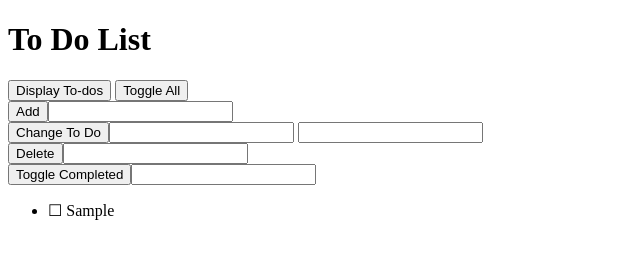
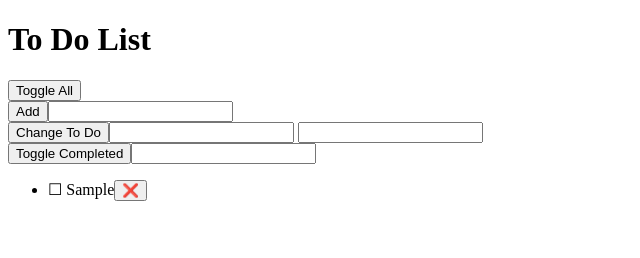
Before and after one commit to ratcliffealison/To-do-List-application, a plain HTML site: page index.html in a window 1280 px wide. Both pictures are taken after typing "Sample" into the empty fields and a click on the button "Add". Shown: the whole page, without its empty margins (0-640 px from the left). Drawn offline with Linux system fonts and the light colour scheme.

Commit message:
Added event delegation, delete buttons for each item and removed delete input

```diff
--- a/index.html
+++ b/index.html
@@ -13,7 +13,6 @@
     <h1>To Do List</h1>
 
     <div>
-      <button onclick="handlers.displayTodos()">Display To-dos</button>
       <button onclick="handlers.toggleAll()">Toggle All</button>
     </div>
     <div>
@@ -28,11 +27,6 @@
     </div>
 
     <div>
-      <button onclick="handlers.deleteTodo()">Delete</button
-      ><input id="delete-todo-position-input" type="number" />
-    </div>
-
-    <div>
       <button onclick="handlers.toggleCompleted()">Toggle Completed</button
       ><input type="number" id="toggle-completed-position-input" />
     </div>
--- a/script.js
+++ b/script.js
@@ -62,12 +62,8 @@ var handlers = {
     view.displayTodos();
   },
 
-  deleteTodo: function () {
-    var deleteTodoPositionInput = document.getElementById(
-      "delete-todo-position-input"
-    );
-    todoList.deleteTodo(deleteTodoPositionInput.valueAsNumber);
-    deleteTodoPositionInput.value = "";
+  deleteTodo: function (position) {
+    todoList.deleteTodo(position);
     view.displayTodos();
   },
   toggleCompleted: function () {
@@ -99,9 +95,29 @@ var view = {
       } else {
         todoTextWithCompletion = `☐ ${todo.todoText}`;
       }
-
+      todoLi.id = i;
       todoLi.textContent = todoTextWithCompletion;
+      todoLi.appendChild(this.createDeleteButton());
       todosUl.appendChild(todoLi);
     }
   },
+  createDeleteButton: function () {
+    var deleteButton = document.createElement("button");
+    deleteButton.textContent = "❌";
+    deleteButton.className = "delete-button";
+
+    return deleteButton;
+  },
+  setUpEventListeners: function () {
+    var todosUl = document.querySelector("ul");
+
+    todosUl.addEventListener("click", function (event) {
+      var elementClicked = event.target;
+
+      if (elementClicked.className === "delete-button") {
+        handlers.deleteTodo(parseInt(elementClicked.parentNode.id));
+      }
+    });
+  },
 };
+view.setUpEventListeners();
```
